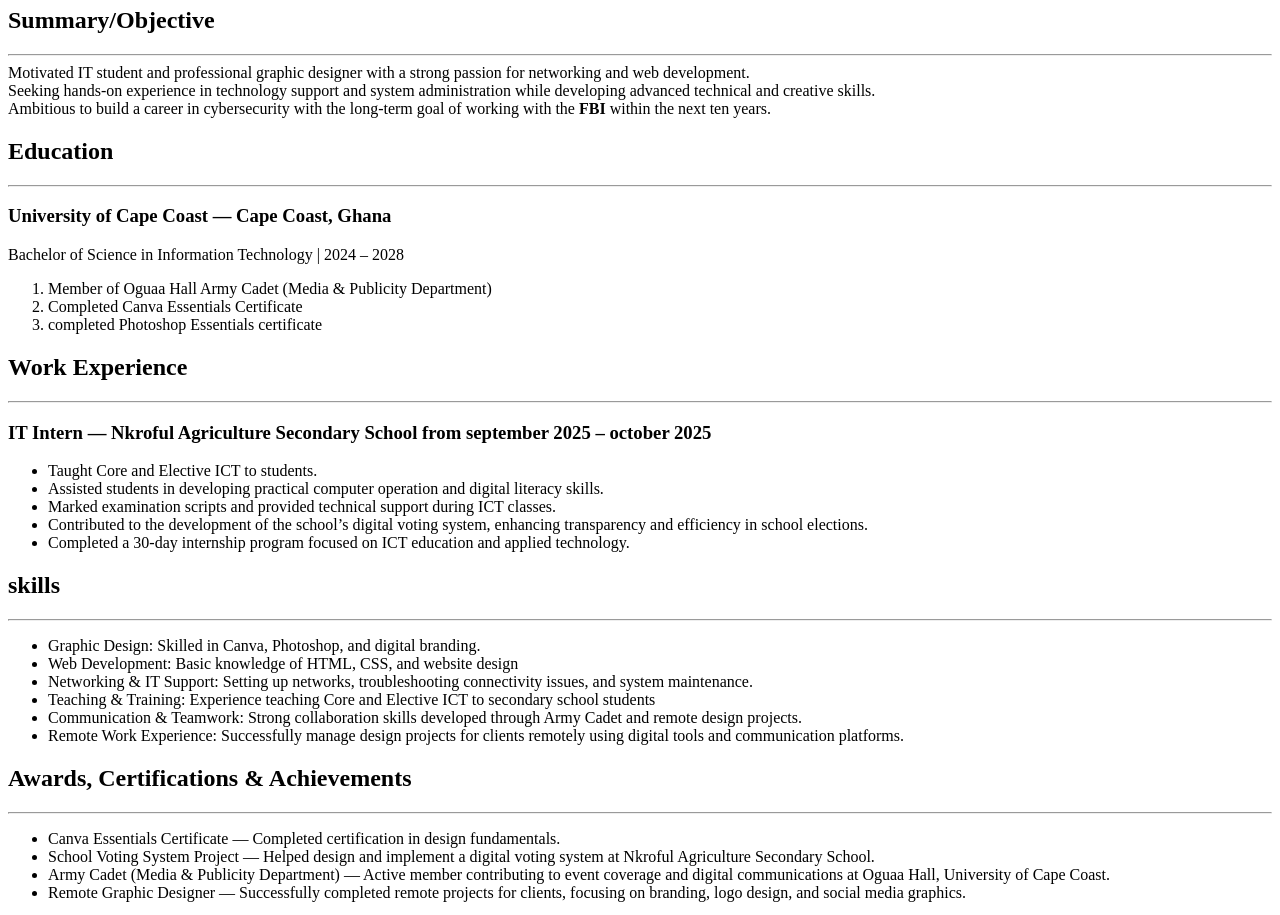
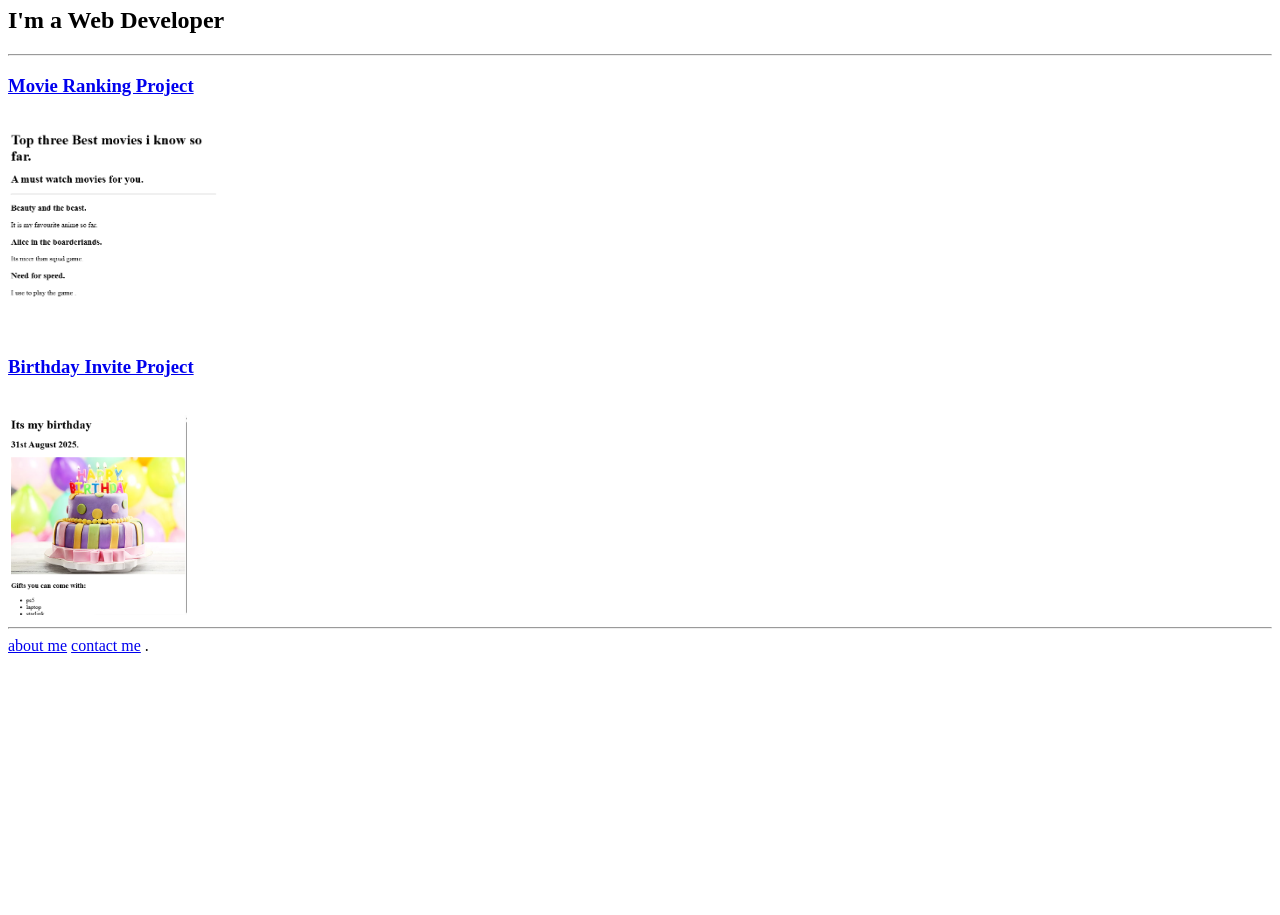
Before and after one commit to Joylove-codes31/html-portfolio, a plain HTML site: page index.html in a window 1280 px wide. Shown: the part 73-988 px from the top of the page. After the commit the page ends 800 px from the top, so only its background shows below. Drawn offline with Linux system fonts and the light colour scheme; grey boxes are pictures that could not be loaded.

Commit message:
Add files via upload

```diff
--- a/index.html
+++ b/index.html
@@ -1,80 +1,42 @@
+<!-- TODO 1: Create the HTML Boilerplate -->
+
+<!-- TODO 2: Add Your previous projects' HTML into the public folder -->
+
+<!-- TODO 3: Take screenshots of your project previews and add the images to the images folder -->
+
+<!-- TODO 4: Add titles/subtitles etc. -->
+
+<!-- TODO 5: Add a link to the project pages -->
+
+<!-- TODO 6: Add images to show the project previews
+HINT for TODO 6: You can use the height attribute set to 200 to make the image smaller:
+https://developer.mozilla.org/en-US/docs/Web/HTML/Element/img#attr-height -->
+
+<!-- TODO 7: Add the Contact Me and About Me page links -->
  <!DOCTYPE html>
  <html lang="en">
  <head>
     <meta charset="UTF-8">
-    <style>
-        h1 {
-            text-align: left;
-        }
-        p {
-           text-align: justify;
-           margin: auto;
-        }
 
-    </style>
-
-    <title>My Resume</title>
+    <title>Lega.Net codes</title>
  </head>
  <body>
 
-    <h1>Michel Ettie-Morkeh</h1>
+    <h1>Michel Ettie-Morkeh's Portfolio</h1>
 
-    <h2>Summary/Objective</h2>
+    <h2>I'm a Web Developer</h2>
 
     <hr>
-
-    <p>
-        Motivated IT student and professional graphic designer with a strong passion for networking and web development. <br>
-        Seeking hands-on experience in technology support and system administration while developing advanced technical and creative skills. <br>
-         Ambitious to build a career in cybersecurity with the long-term goal of working with the  <strong>FBI</strong>  within the next ten years.
-    </p>
-    <h2>Education</h2>
+    <h3><a href="./public/my movie ranking.html"> Movie Ranking Project</a></h3>
+    <br>
+    <img src="./assets/images/my movie ranking.png" alt="my movie ranking project preview"height="200">
+    <br>
+    <h3><a href="./public/my birthday invite.html">Birthday Invite Project</a></h3>
+    <br>
+    <img src="./assets/images/my birthday project.png" alt="my birthday projec" height="200">
     <hr>
-    <h3>University of Cape Coast — Cape Coast, Ghana</h3>
-
-    <p>Bachelor of Science in Information Technology | 2024 – 2028</p>
-    <ol>
-        <li>Member of Oguaa Hall Army Cadet (Media & Publicity Department)</li>
-        <li>Completed Canva Essentials Certificate</li>
-        <li>completed Photoshop Essentials certificate</li>
-    </ol>
-    <h2>Work Experience</h2>
-    <hr>
-    <h3>IT Intern — Nkroful Agriculture Secondary School from
-september 2025 – october 2025</h3>
-<ul>
-    <li>Taught Core and Elective ICT to students.</li>
-     <li>Assisted students in developing practical computer operation and digital literacy skills.</li>
-      <li>Marked examination scripts and provided technical support during ICT classes.</li>
-       <li>Contributed to the development of the school’s digital voting system, enhancing transparency and efficiency in school elections.</li>
-        <li>Completed a 30-day internship program focused on ICT education and applied technology.</li>
-
-</ul>
-<h2>skills</h2>
-<hr>
-<ul>
-    <li>Graphic Design: Skilled in Canva, Photoshop, and digital branding.</li>
-    <li>Web Development: Basic knowledge of HTML, CSS, and website design</li>
-    <li>Networking & IT Support: Setting up networks, troubleshooting connectivity issues, and system maintenance.</li>
-    <li>Teaching & Training: Experience teaching Core and Elective ICT to secondary school students</li>
-    <li>Communication & Teamwork: Strong collaboration skills developed through Army Cadet and remote design projects.</li>
-    <li>Remote Work Experience: Successfully manage design projects for clients remotely using digital tools and communication platforms.</li>
-</ul>
-<h2>Awards, Certifications & Achievements</h2>
-<hr>
-<ul>
-    <li>Canva Essentials Certificate — Completed certification in design fundamentals.</li>
-    <li>School Voting System Project — Helped design and implement a digital voting system at Nkroful Agriculture Secondary School.</li>
-    <li>Army Cadet (Media & Publicity Department) — Active member contributing to event coverage and digital communications at Oguaa Hall, University of Cape Coast.</li>
-    <li>Remote Graphic Designer — Successfully completed remote projects for clients, focusing on branding, logo design, and social media graphics.</li>
-</ul>
-<img src="./IMG_1811.JPG" height="200" alt="my image"><br>
-<a href="./about.html">about me</a>
-<a href="./contact.html">Contact me</a>
-<footer> © 2025 Michel Ettie-Morkeh | Cape Coast, Ghana | michelettiemorkeh@gmail.com</footer>
-
-
-
-
+    <a href="./public/about.html">about me</a>
+    <a href="./public/contact.html">contact me</a>
+.
  </body>
  </html>
```
Lines whose indentation alone changed are shown as unchanged.
